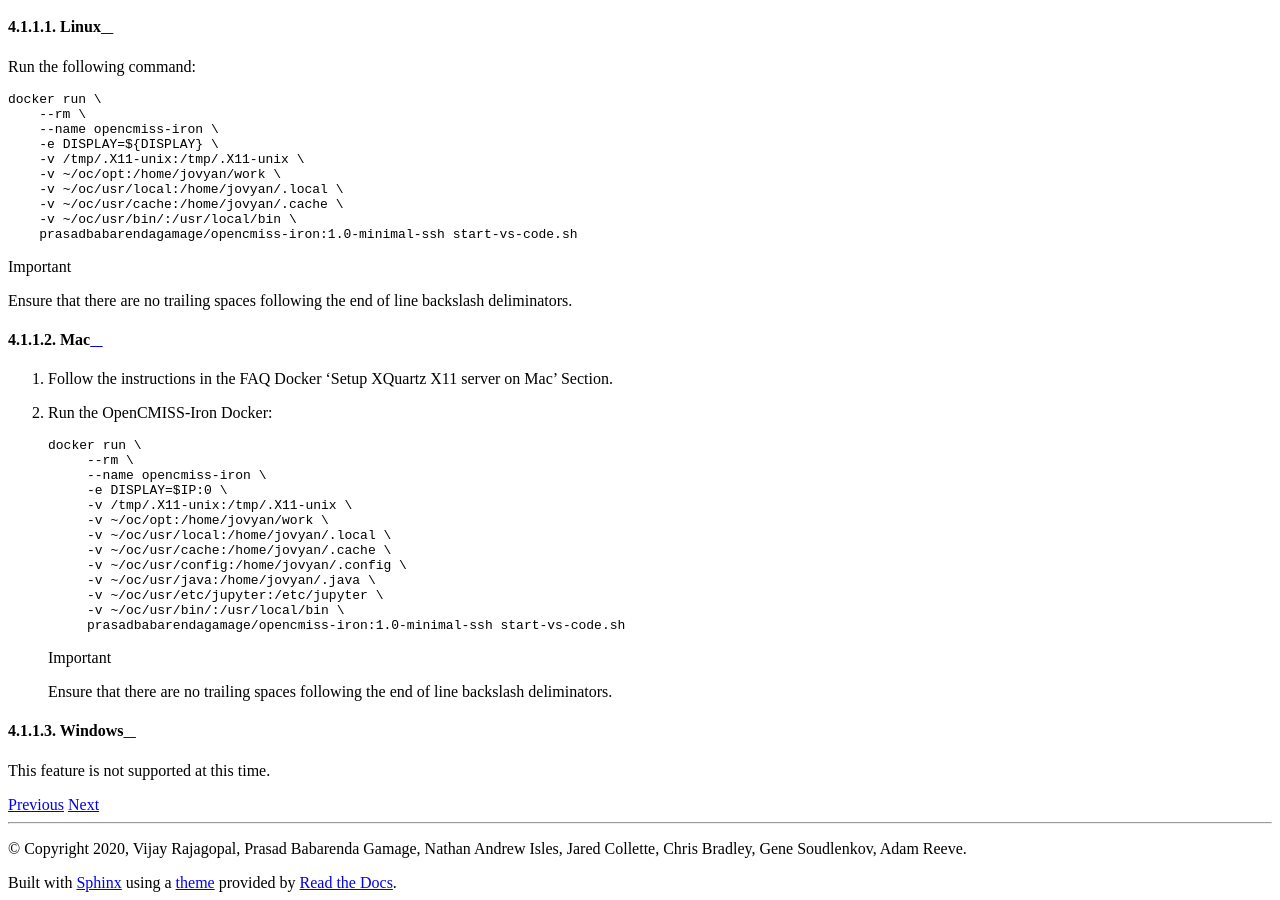
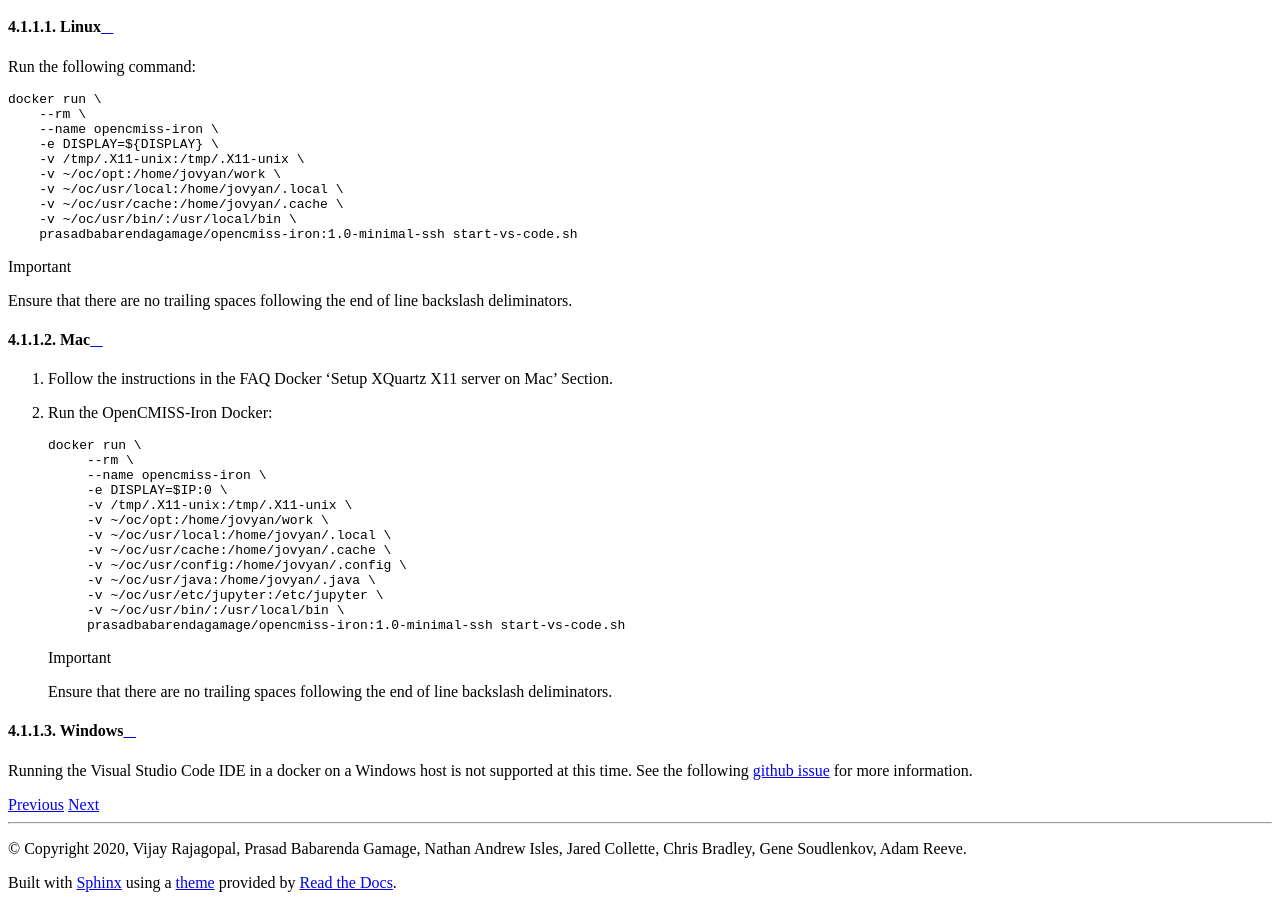
Before and after one commit to OpenCMISS-Examples/OpenCMISS-Iron-tutorials, a Sphinx documentation site: the page built from docs/source/getting_started/running/visual_studio_code.md, in a window 1280 px wide and 900 px high, scrolled down 944 px. Built offline with Sphinx 7.4.7 and the Read the Docs theme 2.0.0, drawn with Linux system fonts in a browser that asks for light colours; pages that are not in the unit, such as notebooks, are missing from menus.

Commit message:
Updating Visual Studio Code getting started/running documentation page
Indicating that Running the Visual Studio Code IDE in a docker on a Windows host is not supported

Issue #8

````diff
--- a/docs/source/getting_started/running/visual_studio_code.md
+++ b/docs/source/getting_started/running/visual_studio_code.md
@@ -51,4 +51,4 @@
     ``` Important:: Ensure that there are no trailing spaces following the end of line backslash deliminators.
     ```
 #### Windows
-This feature is not supported at this time.
+Running the Visual Studio Code IDE in a docker on a Windows host is not supported at this time. See the following [github issue](https://github.com/OpenCMISS-Examples/OpenCMISS-Iron-tutorials/issues/8) for more information.
````
